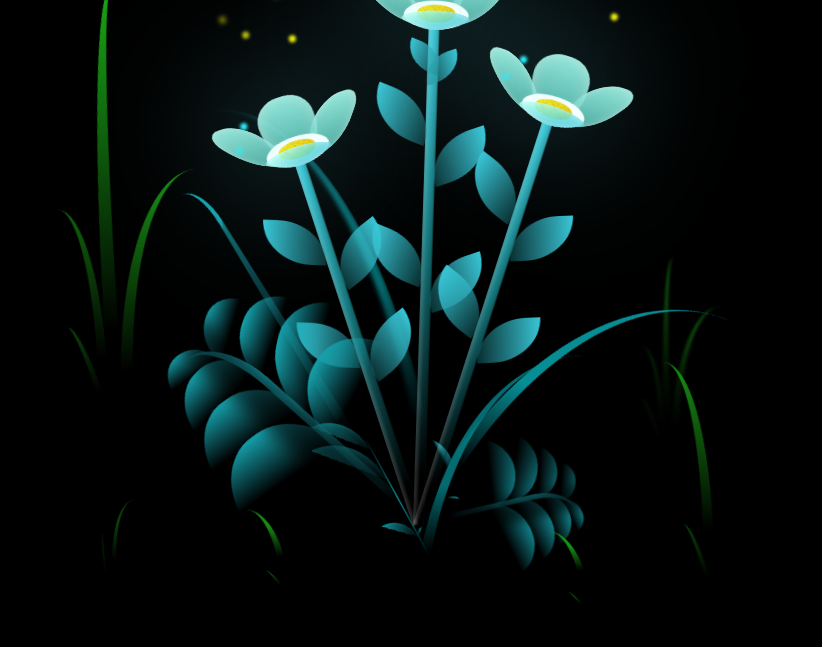
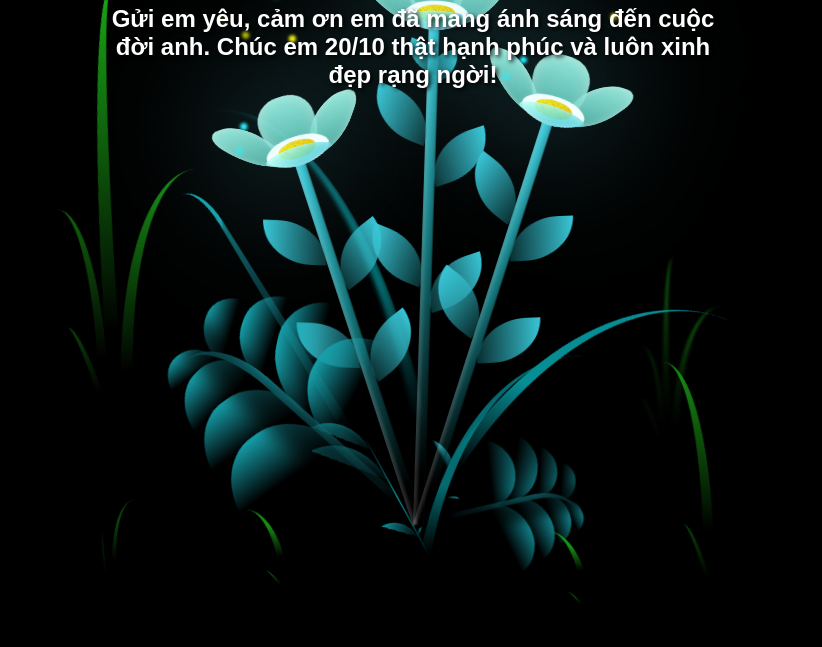
Before and after one commit to 00-Roger-00/beiucuaanh, a plain HTML site: page index.html in a window 1280 px wide. Shown: the part 153-800 px from the top of the page, without its empty margins (227-1049 px from the left). Drawn offline with Linux system fonts and the light colour scheme.

Commit message:
Add love message for Women's Day celebration
Added a love message with styling to the HTML.

```diff
--- a/index.html
+++ b/index.html
@@ -5,12 +5,28 @@
     <meta http-equiv="X-UA-Compatible" content="IE=edge">
     <meta name="viewport" content="width=device-width, initial-scale=1.0">
     <link rel="stylesheet" href="style.css">
-    <script src="main.js" type="text/javascript"></script><title>Happy Woman's day 20/10</title>
+    <script src="main.js" type="text/javascript"></script>
+    <title>Happy Woman's day 20/10</title>
 </head>
 
 <body class="not-loaded">
     <div class="night"></div>
     <div class="happy-woman-day">𝓗𝓪𝓹𝓹𝔂 𝔀𝓸𝓶𝓮𝓷'𝓼 𝓭𝓪𝔂 2️⃣0️⃣/1️⃣0️⃣</div>
+
+    <h2 class="love-message" style="
+        position: absolute;
+        top: 25%;
+        left: 50%;
+        transform: translate(-50%, -50%);
+        color: #fff;
+        font-family: sans-serif;
+        text-align: center;
+        z-index: 100;
+        font-size: 1.5em;
+        text-shadow: 2px 2px 4px #000;
+    ">
+        Gửi em yêu, cảm ơn em đã mang ánh sáng đến cuộc đời anh. Chúc em 20/10 thật hạnh phúc và luôn xinh đẹp rạng ngời!
+    </h2>
     <div class="flowers">
       <div class="flower flower--1">
         <div class="flower__leafs flower__leafs--1">
```
